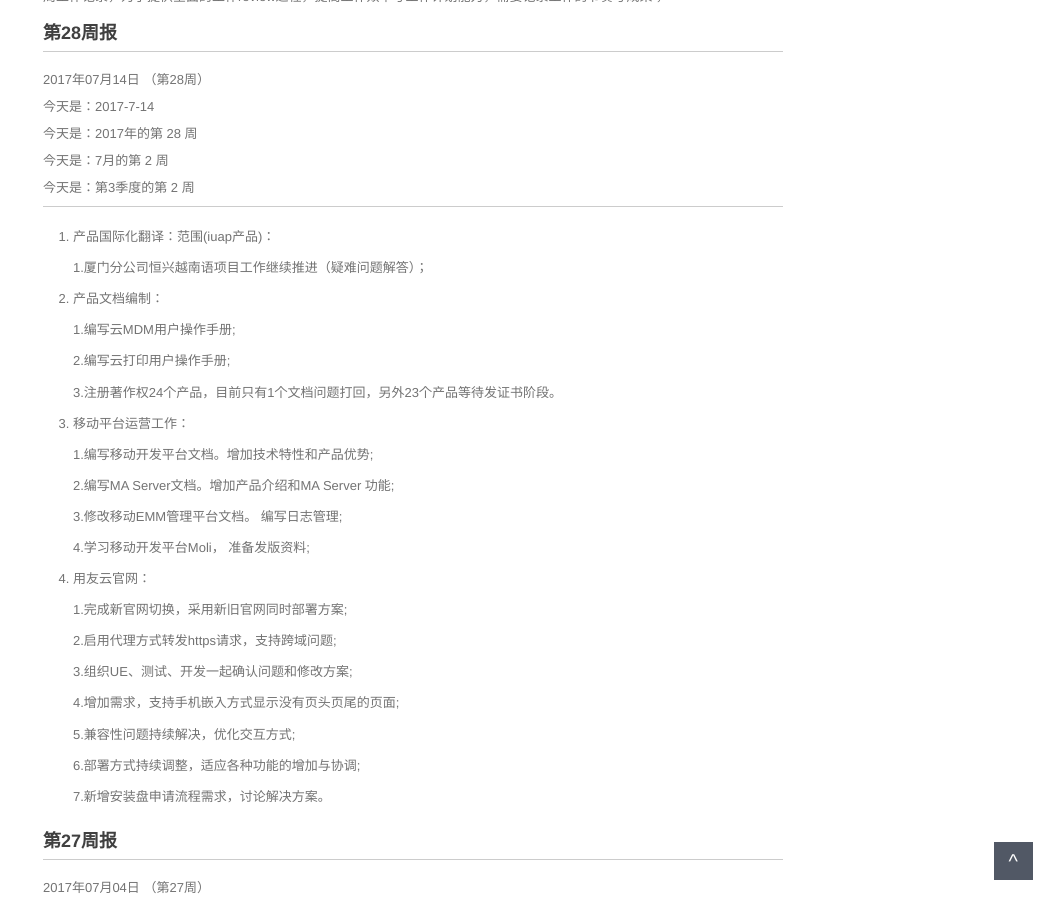
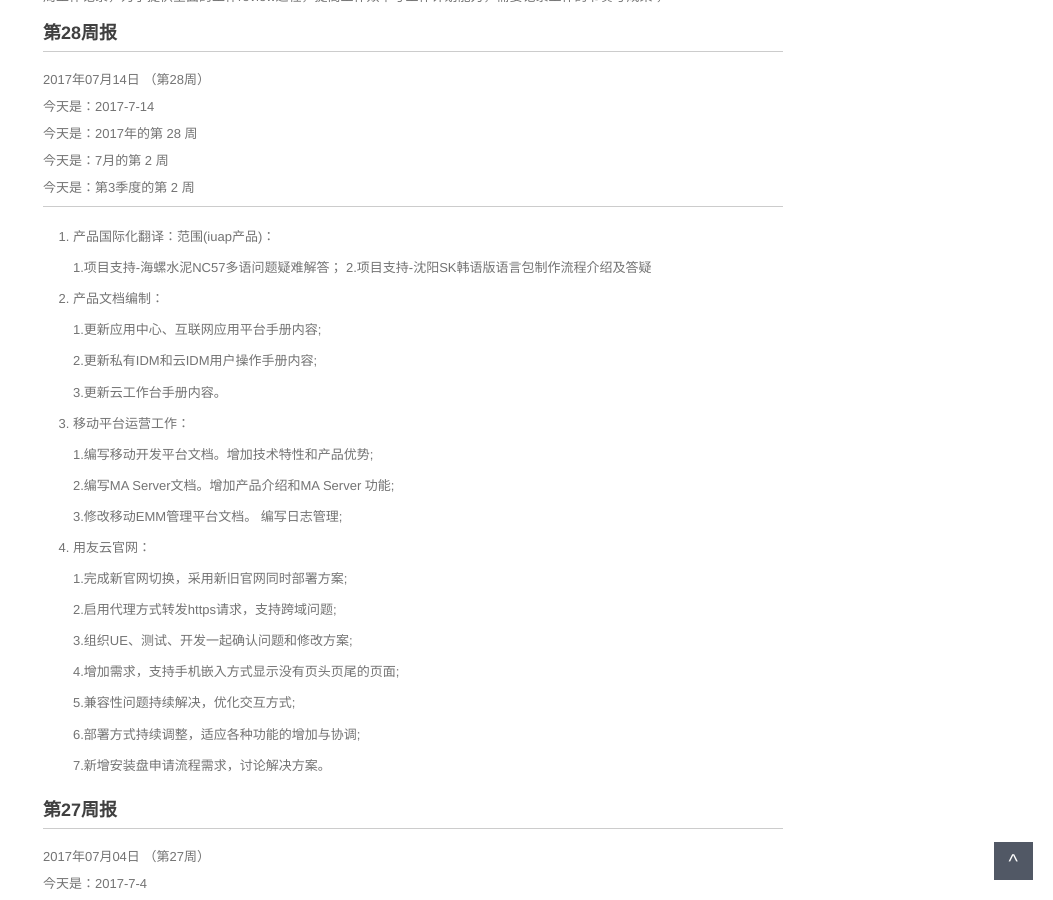
Before and after one commit to walllFlower/blog, a Jekyll site: the page built from _posts/2017-06-22-day_report_cxz.md, in a window 1280 px wide and 900 px high, scrolled down 310 px. Shown: the whole window, without its empty margins (227-1280 px from the left). Built offline with Jekyll 4.4.1, drawn with Linux system fonts in a browser that asks for light colours; comment, search, counter and statistics services are not loaded.

Commit message:
Update 2017-06-22-day_report_cxz.md

```diff
--- a/_posts/2017-06-22-day_report_cxz.md
+++ b/_posts/2017-06-22-day_report_cxz.md
@@ -25,15 +25,16 @@ categories: 日报
 
 1. 产品国际化翻译：范围(iuap产品)：
 
-    1.厦门分公司恒兴越南语项目工作继续推进（疑难问题解答）；
+    1.项目支持-海螺水泥NC57多语问题疑难解答；
+    2.项目支持-沈阳SK韩语版语言包制作流程介绍及答疑
 
 2. 产品文档编制：
 
-    1.编写云MDM用户操作手册;
+    1.更新应用中心、互联网应用平台手册内容;
 
-    2.编写云打印用户操作手册;
+    2.更新私有IDM和云IDM用户操作手册内容;
 
-    3.注册著作权24个产品，目前只有1个文档问题打回，另外23个产品等待发证书阶段。
+    3.更新云工作台手册内容。
 
 3. 移动平台运营工作：
 
@@ -42,8 +43,6 @@ categories: 日报
     2.编写MA Server文档。增加产品介绍和MA Server 功能;
 
     3.修改移动EMM管理平台文档。 编写日志管理;
-
-    4.学习移动开发平台Moli， 准备发版资料;
 
 4. 用友云官网：
 
```
